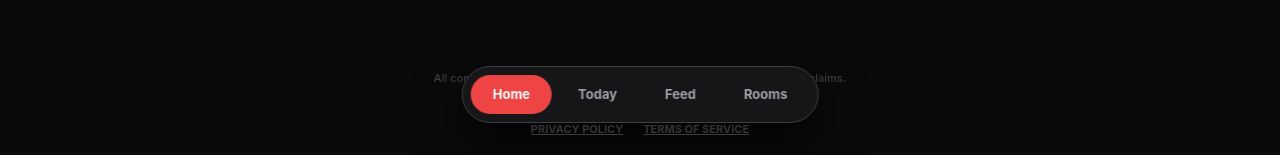
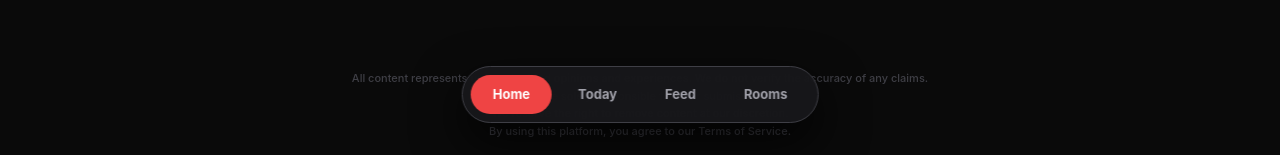
Before and after one commit to jj5585/Rate-My-Faculty, a Next.js app: page / in a window 1280 px wide. Shown: the part 645-800 px from the top of the page. Built offline with nearby package versions, Linux system fonts and the light colour scheme; no server answers; the database is empty.

Commit message:
Revise user content disclaimer for clarity
Updated the disclaimer text to clarify user responsibility and terms of service.

```diff
--- a/src/app/page.tsx
+++ b/src/app/page.tsx
@@ -188,8 +188,7 @@ export default function HomePage() {
 
           <div style={{ textAlign: "center", marginTop: "80px", padding: "0 20px" }}>
             <p style={{ fontSize: "11px", color: "#3f3f46", lineHeight: "1.6", margin: "0 0 16px", fontWeight: 500 }}>
-              All content represents user opinions and experiences. We do not verify claims. <br/>
-              Report inappropriate content for review.
+              All content represents user-submitted opinions and experiences. We do not verify the accuracy of any claims. <br/>Users are solely responsible for their submissions. <br/>We reserve the right to remove content at our discretion. <br/>By using this platform, you agree to our Terms of Service.
             </p>
             <div style={{ display: "flex", justifyContent: "center", gap: "20px" }}>
               <Link href="/privacy" style={{ fontSize: "11px", color: "#71717a", textDecoration: "underline", fontWeight: 700 }}>PRIVACY POLICY</Link>
```
